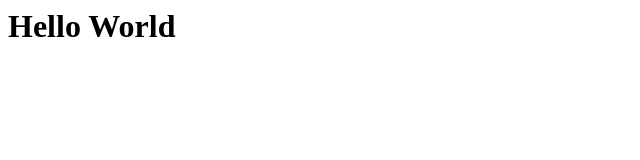
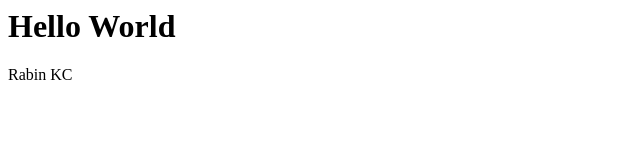
Before and after one commit to Bikku345/EAD, a plain HTML site: page Practical/Lab1/index.html in a window 1280 px wide. Shown: the full height of the page, 0-640 px from the left. Drawn offline with Linux system fonts and the light colour scheme.

Commit message:
committed

```diff
--- a/Practical/Lab1/index.html
+++ b/Practical/Lab1/index.html
@@ -4,5 +4,6 @@
     </head>
     <body>
         <h1>Hello World</h1>
+        <p>Rabin KC</p>
     </body>
 </html>
```
